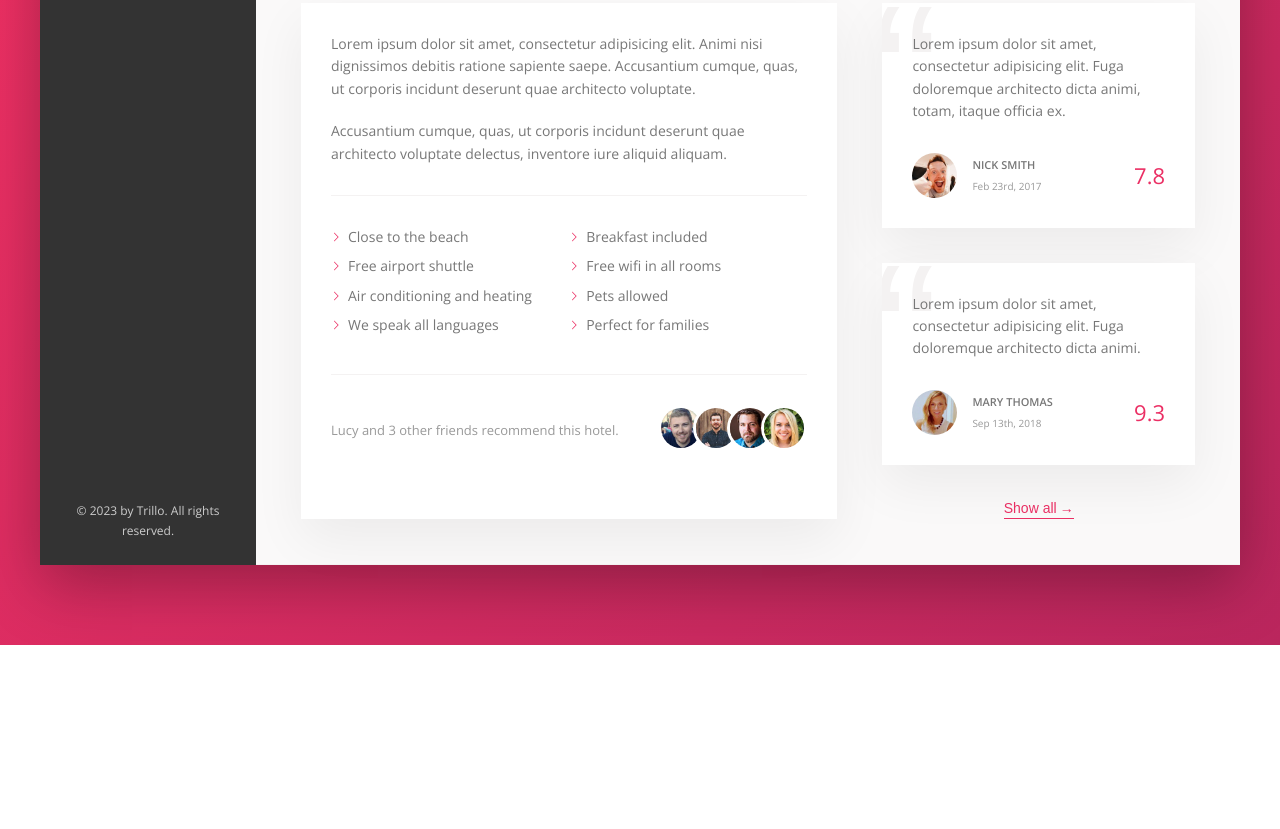
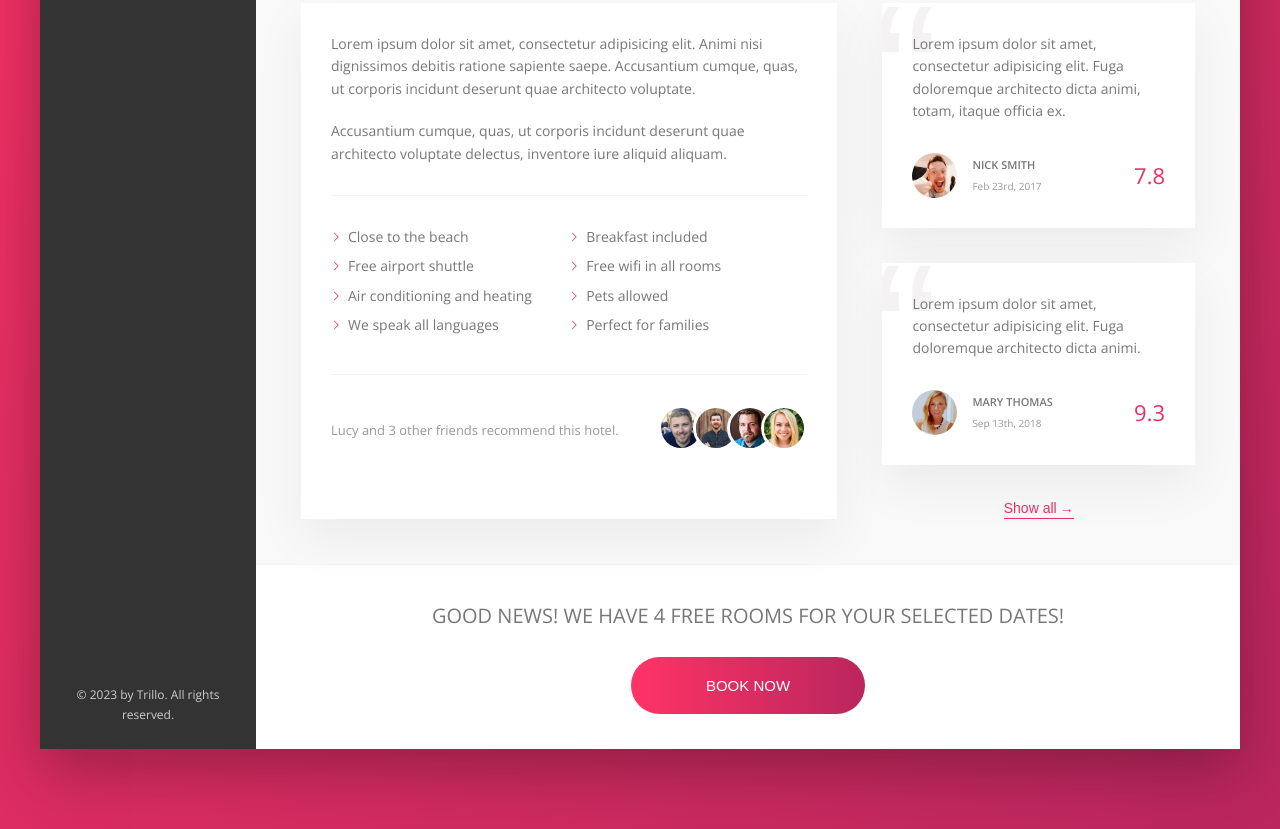
Before and after one commit to vkoudela-dev/trillo, a website: page index.html in a window 1280 px wide. Shown: the part 644-1473 px from the top of the page. Before the commit the page ends 1289 px from the top, so only its background shows below. Drawn offline with nearby package versions, Linux system fonts and the light colour scheme.

Commit message:
Finished desktop version

```diff
--- a/index.html
+++ b/index.html
@@ -243,6 +243,16 @@
               <button class="btn-inline">Show all<span>&rarr;</span></button>
             </div>
           </div>
+
+          <div class="cta">
+            <h2 class="cta__book-now">
+              Good news! We have 4 free rooms for your selected dates!
+            </h2>
+            <button class="btn">
+              <span class="btn__visible">Book now</span>
+              <span class="btn__invisible">Only 4 rooms left</span>
+            </button>
+          </div>
         </main>
       </div>
     </div>
--- a/sass/_components.scss
+++ b/sass/_components.scss
@@ -352,9 +352,6 @@
     margin-right: auto;
   }
 
-  &__friends {
-  }
-
   &__photo {
     box-sizing: content-box;
     height: 4rem;
@@ -430,3 +427,74 @@
     z-index: 1;
   }
 }
+
+//////////////////////////////////////////////
+/// CALL TO ACTION
+.cta {
+  padding: 3.5rem 0;
+  text-align: center;
+
+  &__book-now {
+    font-size: 2rem;
+    font-weight: 300;
+    text-transform: uppercase;
+    margin-bottom: 2.5rem;
+  }
+}
+
+.btn {
+  font-size: 1.5rem;
+  font-weight: 300;
+  border: none;
+  text-transform: uppercase;
+  background-image: linear-gradient(
+    to right,
+    var(--color-primary-light),
+    var(--color-primary-dark)
+  );
+  border-radius: 50px;
+  color: #fff;
+  position: relative;
+  overflow: hidden;
+  cursor: pointer;
+
+  & > * {
+    display: inline-block;
+    height: 100%;
+    width: 100%;
+    transition: all 0.2s;
+  }
+
+  &__visible {
+    padding: 2rem 7.5rem;
+    transform: translateY(0);
+  }
+
+  &__invisible {
+    position: absolute;
+    left: 0;
+    top: -100%;
+    padding: 2rem 0;
+  }
+
+  &:hover {
+    background-image: linear-gradient(
+      to left,
+      var(--color-primary-light),
+      var(--color-primary-dark)
+    );
+  }
+
+  &:hover &__visible {
+    transform: translateY(100%);
+  }
+
+  &:hover &__invisible {
+    top: 0;
+  }
+
+  &:focus {
+    outline: none;
+    animation: pulsate 1s infinite;
+  }
+}
```
Also changed, not shown: css/style.css.
